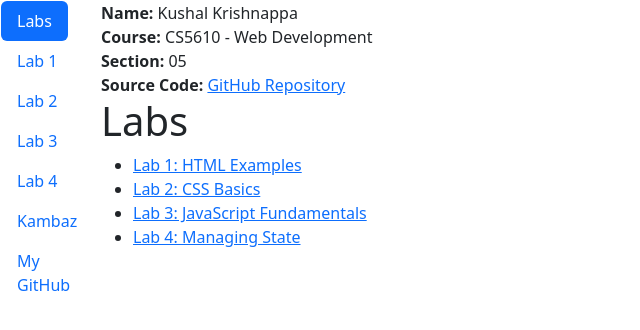
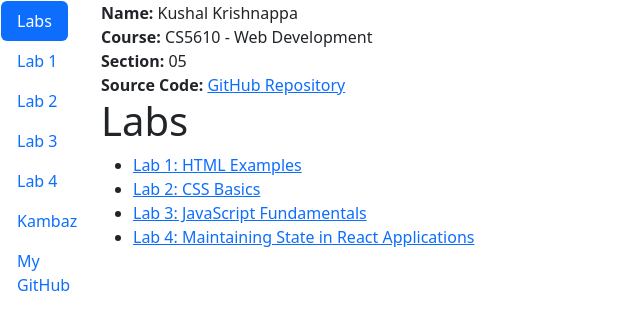
Before and after one commit to kushalkrishnappa/kambaz, a Next.js app: page /Labs in a window 1280 px wide. Shown: the top 330 px of the page, without its empty margins (0-640 px from the left). Built offline with nearby package versions, Linux system fonts and the light colour scheme.

Commit message:
- lab4: nit fix

```diff
--- a/app/Labs/page.tsx
+++ b/app/Labs/page.tsx
@@ -30,7 +30,7 @@ export default function Labs() {
         </li>
         <li>
           <Link href="/Labs/Lab4" id="wd-lab4-link">
-            Lab 4: Managing State
+            Lab 4: Maintaining State in React Applications
           </Link>
         </li>
       </ul>
```
